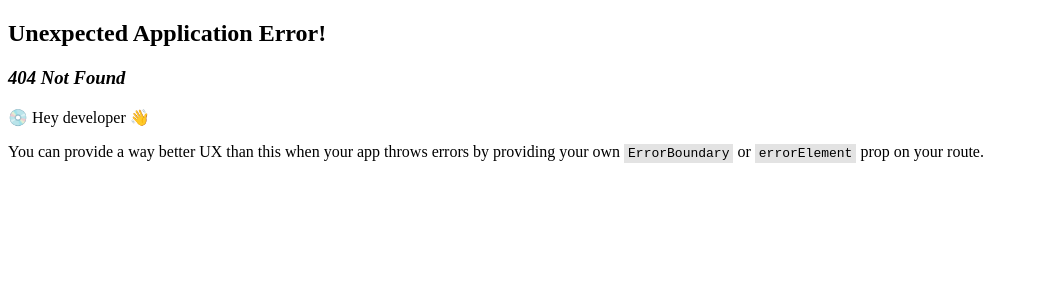
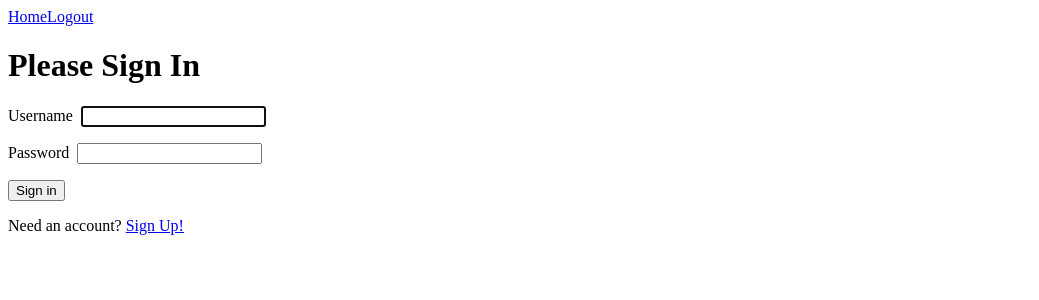
Before and after one commit to Emp923/fitness-app, a React (Vite) app in the folder fitness-client/: page /login in a window 1280 px wide. Before the commit this address had no page. Shown: the top 300 px of the page, without its empty margins (0-1039 px from the left). Built offline with nearby package versions, Linux system fonts and the light colour scheme.

Commit message:
adjusted LoginPage

```diff
--- /dev/null
+++ b/fitness-client/src/pages/LoginPage.css
@@ -0,0 +1,7 @@
+.form-input-group {
+  margin-bottom: 1rem;
+}
+
+label {
+  margin-right: 0.5rem;
+}
--- a/fitness-client/src/pages/LoginPage.tsx
+++ b/fitness-client/src/pages/LoginPage.tsx
@@ -1,5 +1,6 @@
 import { FormEvent, useState } from "react";
 import { Link } from "react-router-dom";
+import "./LoginPage.css";
 
 const LoginPage = () => {
   const [username, setUsername] = useState<string>("");
@@ -16,28 +17,34 @@ const LoginPage = () => {
   };
 
   return (
-    <>
-      <h1>Sign In</h1>
+    <div id="login">
       <form onSubmit={handleSubmit}>
-        <label>Username: </label>
+        <h1>Please Sign In</h1>
+        <div className="form-input-group">
+          <label htmlFor="username">Username</label>
           <input
             type="text"
             name="username"
-          placeholder="Username"
+            required
+            autoFocus
             onChange={(e) => setUsername(e.target.value)}
           />
-        <label>Password: </label>
+        </div>
+        <div className="form-input-group">
+          <label htmlFor="password">Password</label>
           <input
             type="password"
             name="password"
-          placeholder="Password"
+            required
             onChange={(e) => setPassword(e.target.value)}
           />
-        <button type="submit">Sign In</button>
+        </div>
+        <button type="submit">Sign in</button>
+        <p>
+          Need an account? <Link to="/register">Sign Up!</Link>
+        </p>
       </form>
-
-      <p>New Customer? <Link to="/register">Register</Link></p>
-    </>
+    </div>
   );
 };
 
--- a/fitness-client/src/router/index.tsx
+++ b/fitness-client/src/router/index.tsx
@@ -2,10 +2,12 @@ import { createBrowserRouter, createRoutesFromElements, Route } from "react-rout
 import App from "../App";
 import HomePage from "../pages/HomePage";
 import PrivateRoute from "../components/PrivateRoute";
+import LoginPage from "../pages/LoginPage";
 
 const router = createBrowserRouter(
   createRoutesFromElements(
     <Route path="" element={<App />}>
+      <Route path="/login" element={<LoginPage />} />
       <Route path="" element={<PrivateRoute />}>
         <Route path="/" element={<HomePage />} />
       </Route>
```
Lines whose indentation alone changed are shown as unchanged.
